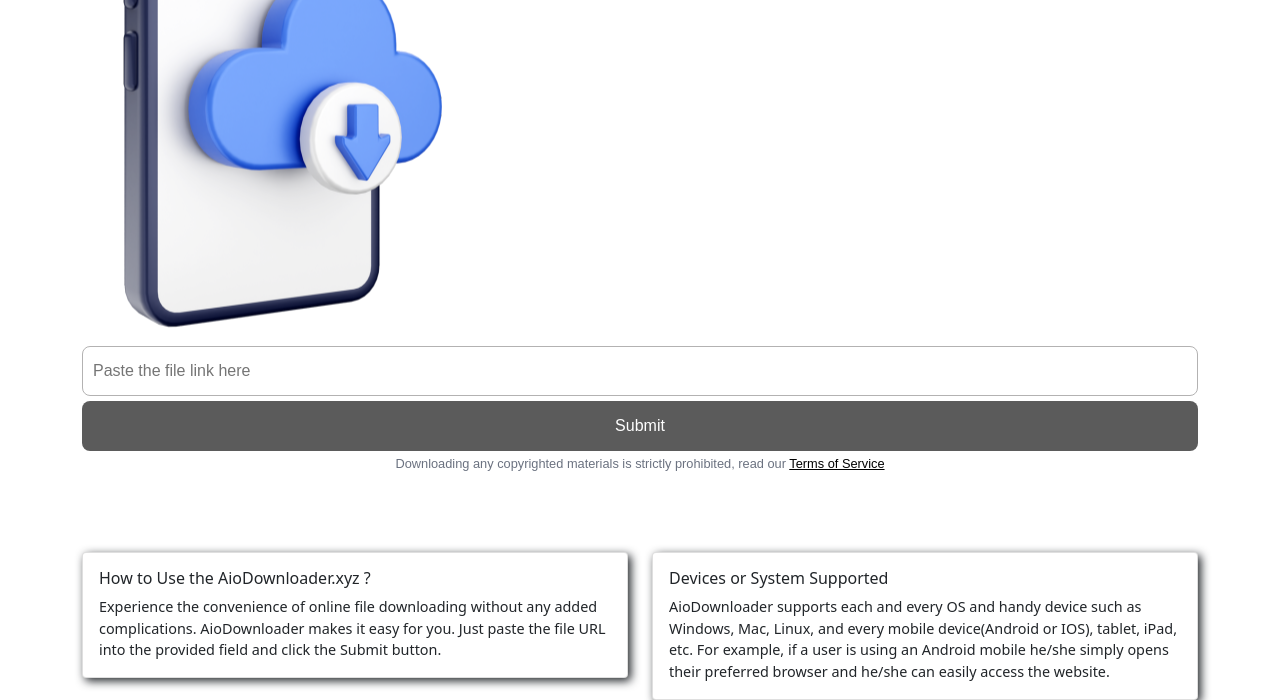
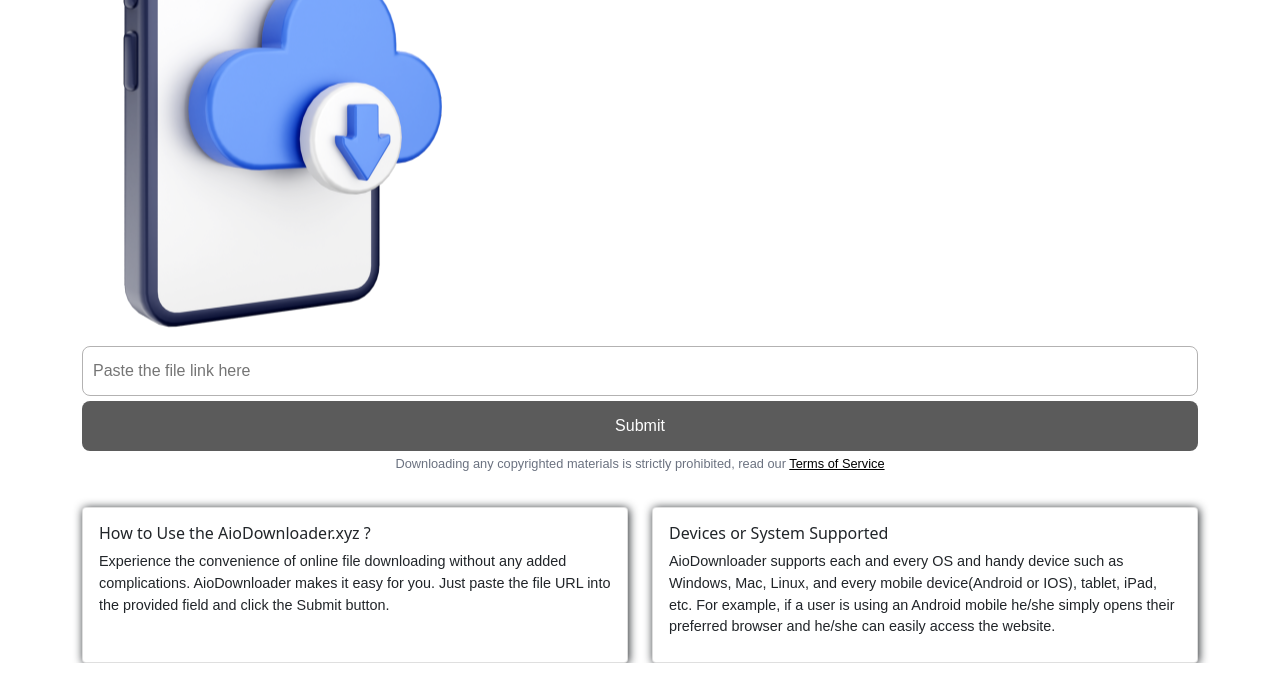
Before and after one commit to Sabeer-Junaid/social-media-downloader-ui, a website: page index.html in a window 1280 px wide. Shown: the part 300-1000 px from the top of the page. After the commit the page ends 963 px from the top, so only its background shows below. Drawn offline with nearby package versions, Linux system fonts and the light colour scheme.

Commit message:
make responsive #3

```diff
--- a/styles.css
+++ b/styles.css
@@ -129,7 +129,7 @@ form input:valid~button {
 
 .card {
     margin: 0.5rem 0 0 0;
-    box-shadow:  3px 3px 10px;
+    box-shadow:  1px 1px 10px;
 }
 
 .card-title{
@@ -139,6 +139,7 @@ form input:valid~button {
 .card-text {
     font-size: 0.9rem;
     text-align: left;
+    font-family: Arial, Helvetica, sans-serif;
 }
 
 /* xs */
@@ -208,6 +209,26 @@ form input:valid~button {
         background: rgb(51, 51, 51);
         pointer-events: none;
         opacity: 0.8;
+    }
+
+    .card {
+        height: 100%;
+    }
+
+    #howtocontent {
+        height: 100%;
+        width: 100%;
+        /* background-color: blueviolet; */
+        margin-top: 0.2rem;
+    }
+    .card-title{
+        font-size: 1rem;
+    }
+
+    .card-text {
+        font-size: 0.9rem;
+        text-align: left;
+        font-family: Arial, Helvetica, sans-serif;
     }
 }
 
@@ -279,6 +300,27 @@ form input:valid~button {
         pointer-events: none;
         opacity: 0.8;
     }
+
+    .card {
+        height: 100%;
+    }
+
+    #howtocontent {
+        height: 100%;
+        width: 100%;
+        /* background-color: blueviolet; */
+        margin-top: 0.2rem;
+    }
+
+    .card-title{
+        font-size: 1rem;
+    }
+
+    .card-text {
+        font-size: 0.9rem;
+        text-align: left;
+        font-family: Arial, Helvetica, sans-serif;
+    }
 }
 
 /* md */
@@ -348,6 +390,27 @@ form input:valid~button {
         background: rgb(51, 51, 51);
         pointer-events: none;
         opacity: 0.8;
+    }
+
+    .card {
+        height: 100%;
+    }
+
+    #howtocontent {
+        height: 100%;
+        width: 100%;
+        /* background-color: blueviolet; */
+        margin-top: 0.2rem;
+    }
+
+    .card-title{
+        font-size: 1rem;
+    }
+
+    .card-text {
+        font-size: 0.9rem;
+        text-align: left;
+        font-family: Arial, Helvetica, sans-serif;
     }
 }
 
@@ -419,6 +482,27 @@ form input:valid~button {
         pointer-events: none;
         opacity: 0.8;
     }
+
+    .card {
+        height: 100%;
+    }
+
+    #howtocontent {
+        height: 100%;
+        width: 100%;
+        /* background-color: blueviolet; */
+        margin-top: 0.2rem;
+    }
+
+    .card-title{
+        font-size: 1rem;
+    }
+
+    .card-text {
+        font-size: 0.9rem;
+        text-align: left;
+        font-family: Arial, Helvetica, sans-serif;
+    }
 }
 
 /* xl */
@@ -488,6 +572,27 @@ form input:valid~button {
         background: rgb(51, 51, 51);
         pointer-events: none;
         opacity: 0.8;
+    }
+
+    .card {
+        height: 100%;
+    }
+
+    #howtocontent {
+        height: 100%;
+        width: 100%;
+        /* background-color: blueviolet; */
+        margin-top: 0.2rem;
+    }
+
+    .card-title{
+        font-size: 1rem;
+    }
+
+    .card-text {
+        font-size: 0.9rem;
+        text-align: left;
+        font-family: Arial, Helvetica, sans-serif;
     }
 }
 
@@ -559,4 +664,25 @@ form input:valid~button {
         pointer-events: none;
         opacity: 0.8;
     }
+
+    .card {
+        height: 100%;
+    }
+
+    #howtocontent {
+        height: 100%;
+        width: 100%;
+        /* background-color: blueviolet; */
+        margin-top: 0.2rem;
+    }
+
+    .card-title{
+        font-size: 1rem;
+    }
+
+    .card-text {
+        font-size: 0.9rem;
+        text-align: left;
+        font-family: Arial, Helvetica, sans-serif;
+    }
 }
```
